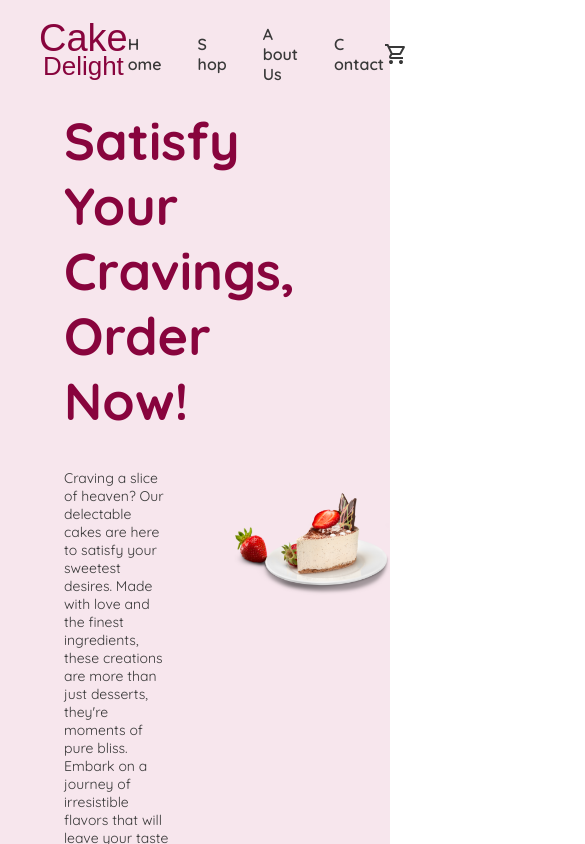
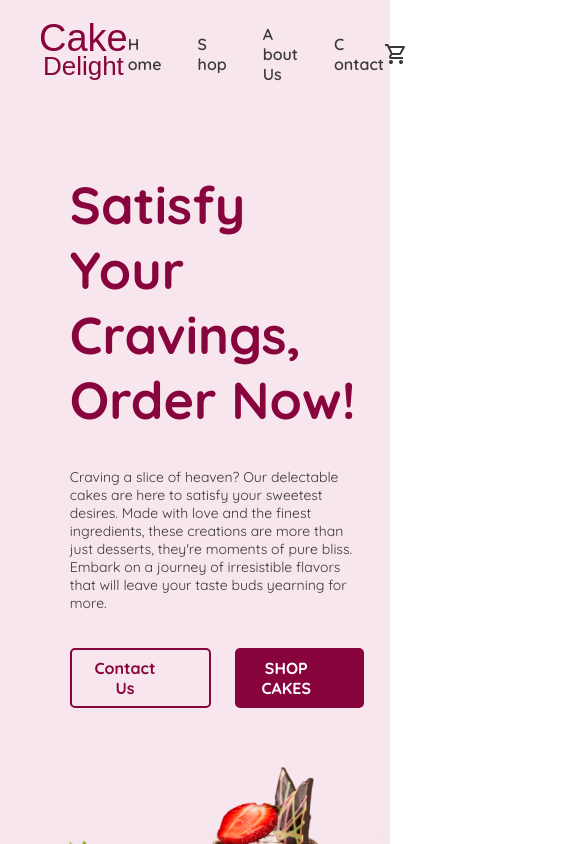
Before and after one commit to tomassfernandes/cake-delight, a React (Create React App) app in the folder cake-delight/: page / in a window 390 px wide. Shown: the top 844 px of the page, 585 px wide, since content can reach past the window. Built offline with nearby package versions, Linux system fonts and the light colour scheme; a web font is replaced by a local one.

Commit message:
queries.css second commit

```diff
--- a/cake-delight/src/CSS/cta-section.css
+++ b/cake-delight/src/CSS/cta-section.css
@@ -12,7 +12,7 @@
   flex-direction: column;
   justify-content: center;
   gap: 3.6rem;
-  padding: 0 6.4rem;
+  padding: 3.6rem 6.4rem;
 }
 
 .cta-p {
--- a/cake-delight/src/CSS/queries.css
+++ b/cake-delight/src/CSS/queries.css
@@ -0,0 +1,74 @@
+/*----------------------------------------
+----------- MAX WIDTH 76EM --------------
+-----------------------------------------*/
+
+@media (max-width: 76em) {
+  .section {
+    max-width: 97%;
+  }
+
+  .footer {
+    max-width: 97% !important;
+  }
+}
+
+/*----------------------------------------
+----------- MAX WIDTH 66EM --------------
+-----------------------------------------*/
+
+@media (max-width: 66em) {
+  .cta-grid {
+    grid-template-columns: 1fr;
+  }
+
+  .cta-left-grid {
+    padding: 0 6.4rem;
+    margin-top: 6.4rem;
+  }
+
+  .cta-btn-div {
+    margin: 0 auto;
+  }
+
+  .cta-cake-img {
+    width: 80%;
+  }
+
+  .cake-best-seller-div {
+    width: 90%;
+  }
+
+  .cake-best-seller-img {
+    width: 50%;
+  }
+
+  .mini-div-1 {
+    top: 0;
+    left: 5%;
+  }
+
+  .mini-div-2 {
+    top: 50%;
+    left: 0;
+  }
+
+  .mini-div-3 {
+    bottom: -20%;
+    left: 5%;
+  }
+
+  .mini-div-4 {
+    top: 0;
+    right: 5%;
+  }
+
+  .mini-div-5 {
+    top: 50%;
+    right: 0;
+  }
+
+  .mini-div-6 {
+    bottom: -20%;
+    right: 5%;
+  }
+}
--- a/cake-delight/src/CSS/shop-section.css
+++ b/cake-delight/src/CSS/shop-section.css
@@ -39,10 +39,6 @@
   display: flex;
   flex-direction: column;
   align-items: center;
-}
-
-.shop-cake-img {
-  width: 70%;
 }
 
 .cake-text-div {
```
